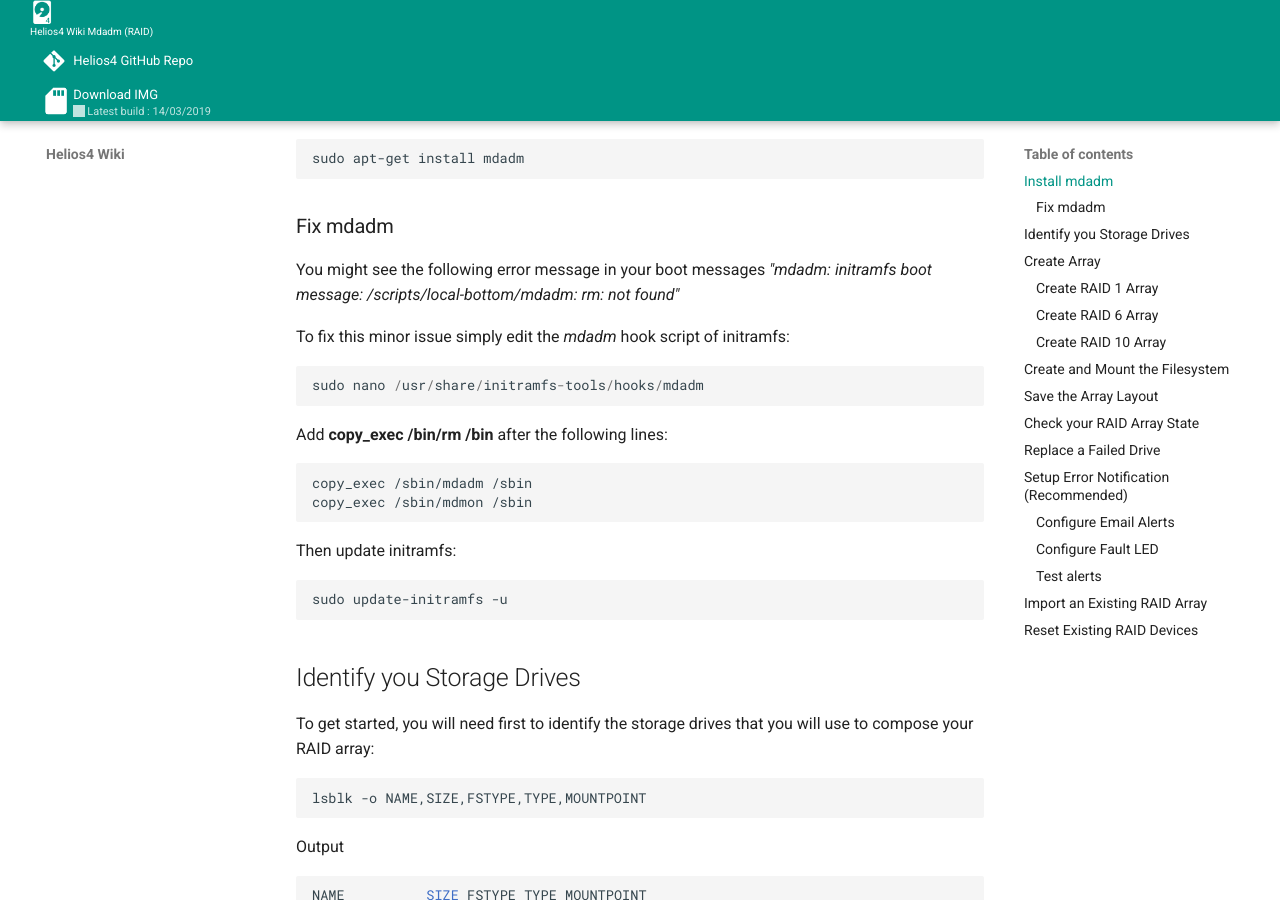
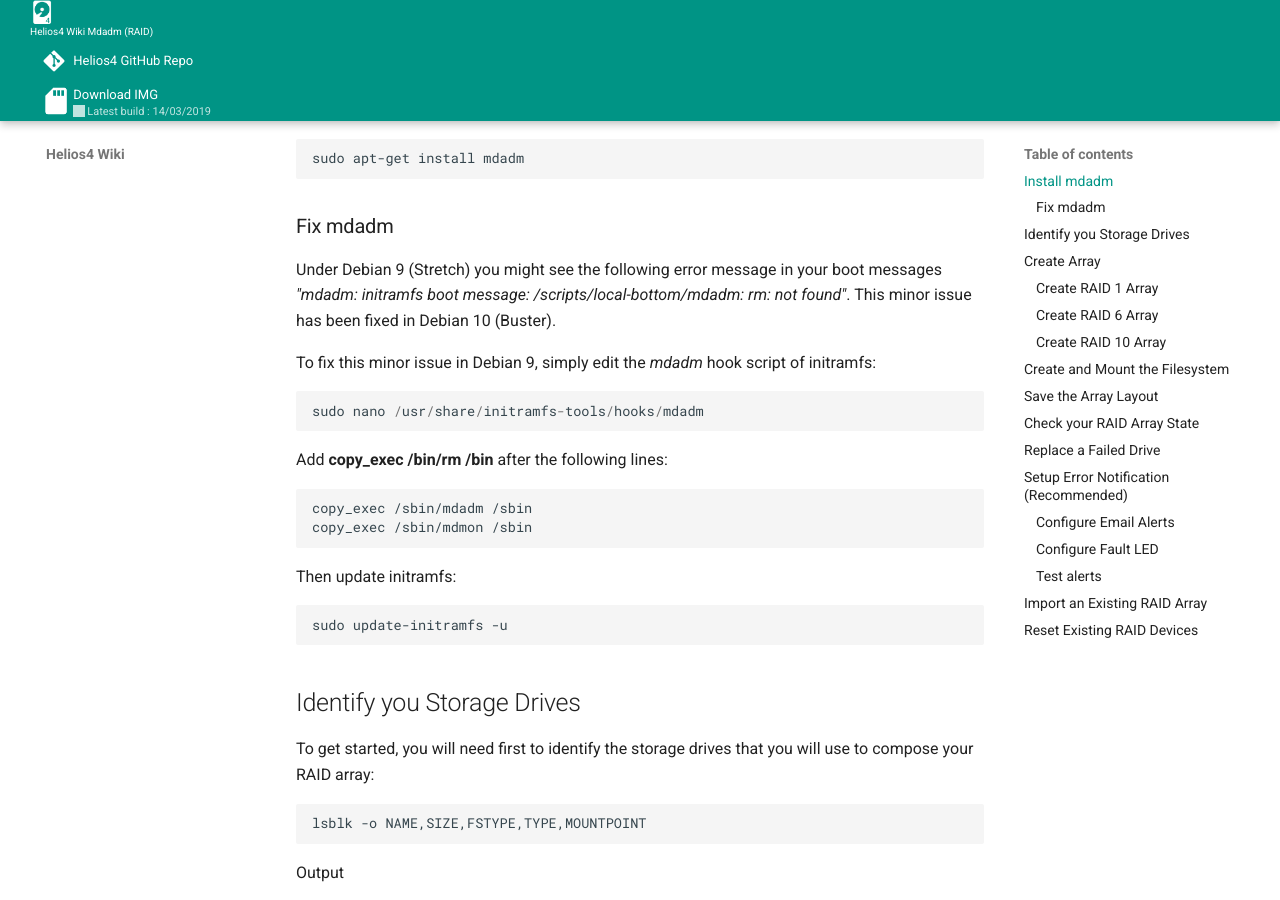
Before and after one commit to kobol-io/wiki, an MkDocs documentation site: the page built from docs/mdadm.md, in a window 1280 px wide and 900 px high, scrolled down 406 px. Built offline with MkDocs 1.6.1 and Material for MkDocs 9.7.7, drawn with Linux system fonts in a browser that asks for light colours; old or Windows-style settings are respelled for this version of MkDocs.

Commit message:
Add note that mdadm tweak only required for Debian 9

```diff
--- a/docs/mdadm.md
+++ b/docs/mdadm.md
@@ -12,9 +12,9 @@ In this guide, we will show how to create different RAID configurations :
 
 ### Fix mdadm
 
-You might see the following error message in your boot messages *"mdadm: initramfs boot message: /scripts/local-bottom/mdadm: rm: not found"*
+Under Debian 9 (Stretch) you might see the following error message in your boot messages *"mdadm: initramfs boot message: /scripts/local-bottom/mdadm: rm: not found"*. This minor issue has been fixed in Debian 10 (Buster).
 
-To fix this minor issue simply edit the *mdadm* hook script of initramfs:
+To fix this minor issue in Debian 9, simply edit the *mdadm* hook script of initramfs:
 
     sudo nano /usr/share/initramfs-tools/hooks/mdadm
 
```
